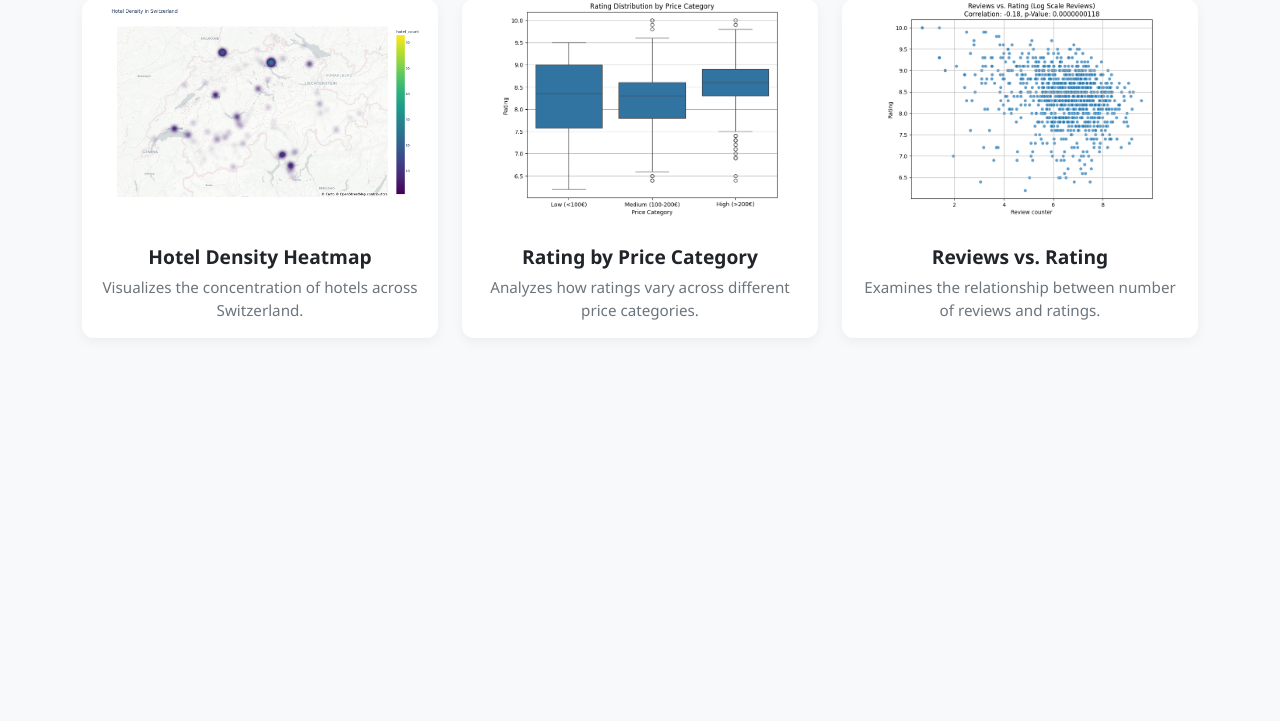
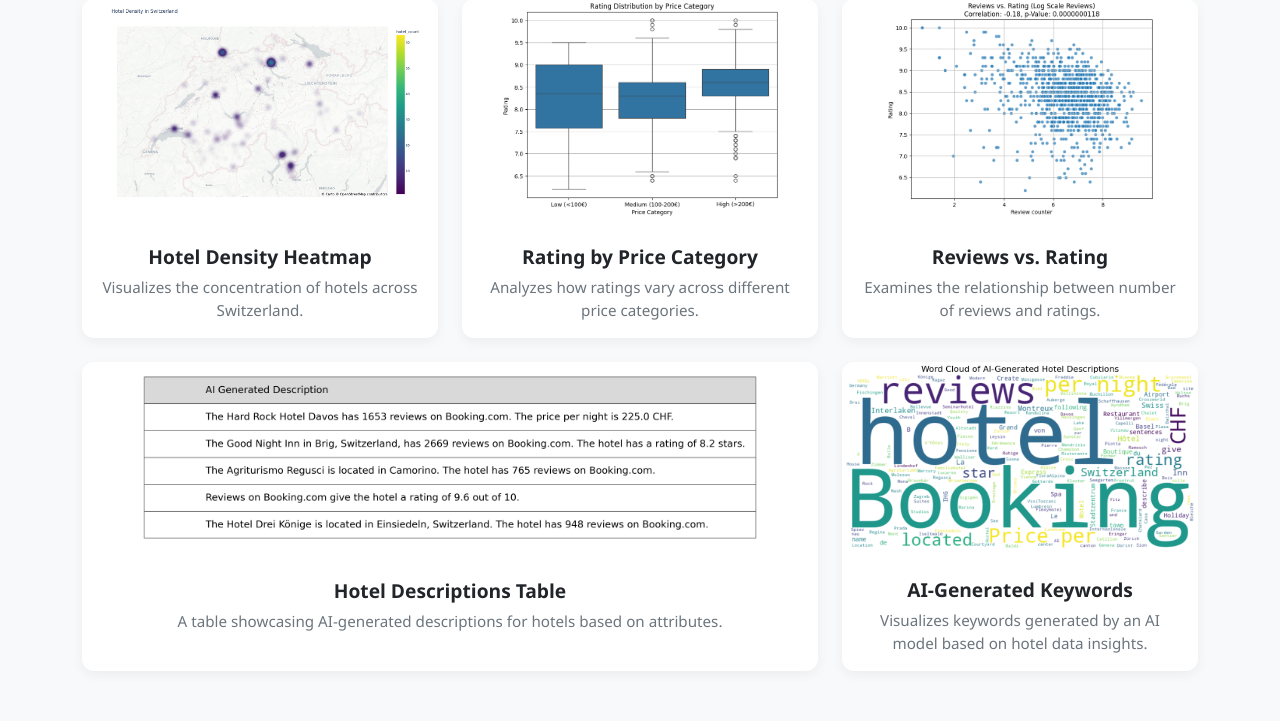
Before and after one commit to zhaw-jsuhner/swiss-tourism-insights, a Flask app: page / in a window 1280 px wide. Shown: the part 861-1582 px from the top of the page. Before the commit the page ends 1181 px from the top, so only its background shows below. Run offline with Flask 3, Linux system fonts and the light colour scheme.

Commit message:
Added llm data analysis

```diff
--- a/app/templates/index.html
+++ b/app/templates/index.html
@@ -201,11 +201,36 @@
                     </div>
                 </div>
             </div>
+
+            <!-- Hotel Descriptions Table -->
+            <div class="col-12 col-lg-8">
+                <div class="card" data-bs-toggle="modal" data-bs-target="#modal9">
+                    <img src="{{ url_for('static', filename='hotel_descriptions_table.png') }}"
+                        alt="Table of AI-generated hotel descriptions">
+                    <div class="card-body text-center">
+                        <h5 class="card-title">Hotel Descriptions Table</h5>
+                        <p class="card-text">A table showcasing AI-generated descriptions for hotels based on attributes.</p>
+                    </div>
+                </div>
+            </div>
+
+            <!-- AI-Generated Keywords -->
+            <div class="col-12 col-md-6 col-lg-4">
+                <div class="card" data-bs-toggle="modal" data-bs-target="#modal10">
+                    <img src="{{ url_for('static', filename='ai_generated_keywords.png') }}"
+                        alt="Word cloud of AI-generated keywords for Swiss hotels">
+                    <div class="card-body text-center">
+                        <h5 class="card-title">AI-Generated Keywords</h5>
+                        <p class="card-text">Visualizes keywords generated by an AI model based on hotel data insights.</p>
+                    </div>
+                </div>
+            </div>
+
         </div>
     </div>
 
     <!-- Modals for Full-Size Plots -->
-    {% for i in range(1, 9) %}
+    {% for i in range(1, 11) %}
     <div class="modal fade" id="modal{{ i }}" tabindex="-1" aria-hidden="true">
         <div class="modal-dialog modal-dialog-centered modal-xl">
             <div class="modal-content">
@@ -221,7 +246,9 @@
                         'top20_loc_price_distr.png' if i == 5 else
                         'heatmap_hotel_density.png' if i == 6 else
                         'rating_by_price_cat.png' if i == 7 else
-                        'reviews_vs_rating.png'
+                        'reviews_vs_rating.png' if i == 8 else
+                        'hotel_descriptions_table.png' if i == 9 else
+                        'ai_generated_keywords.png'
                     )) }}" class="modal-img" alt="Full-size plot {{ i }}">
                 </div>
             </div>
```
